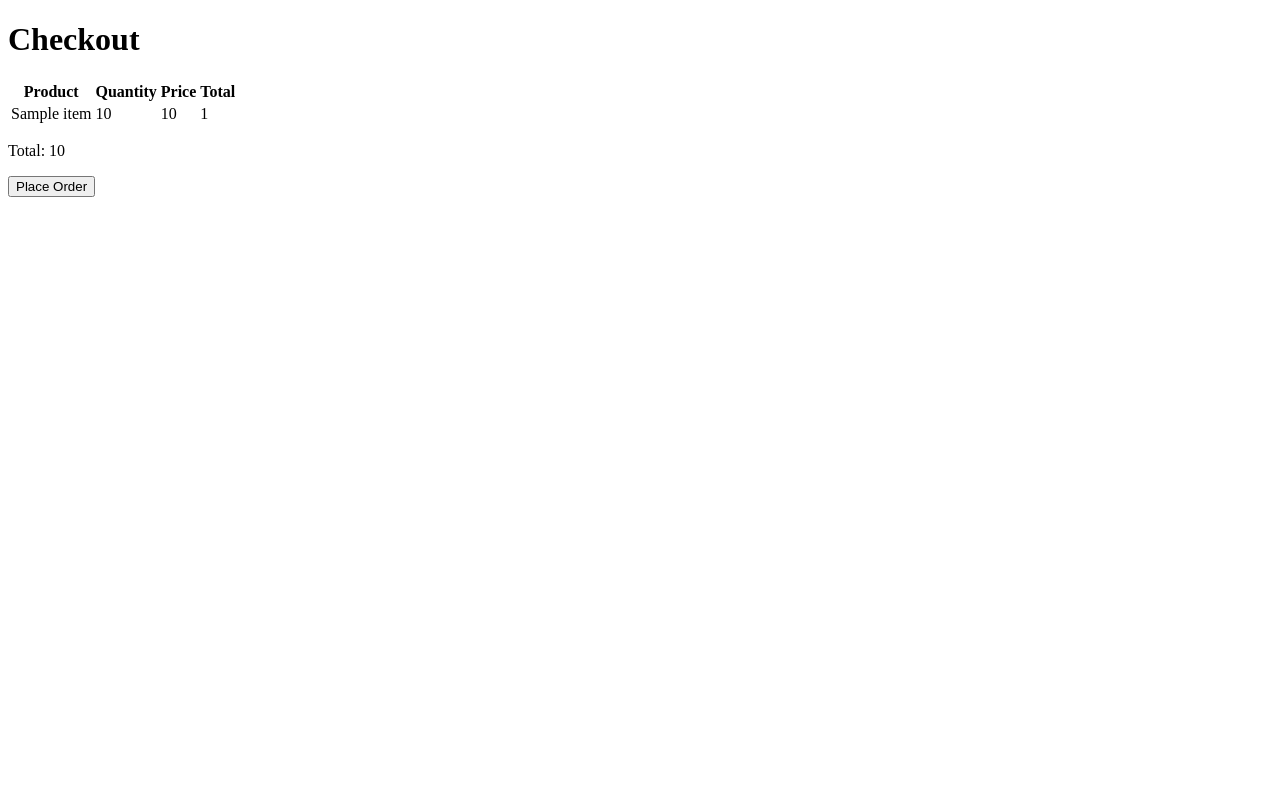
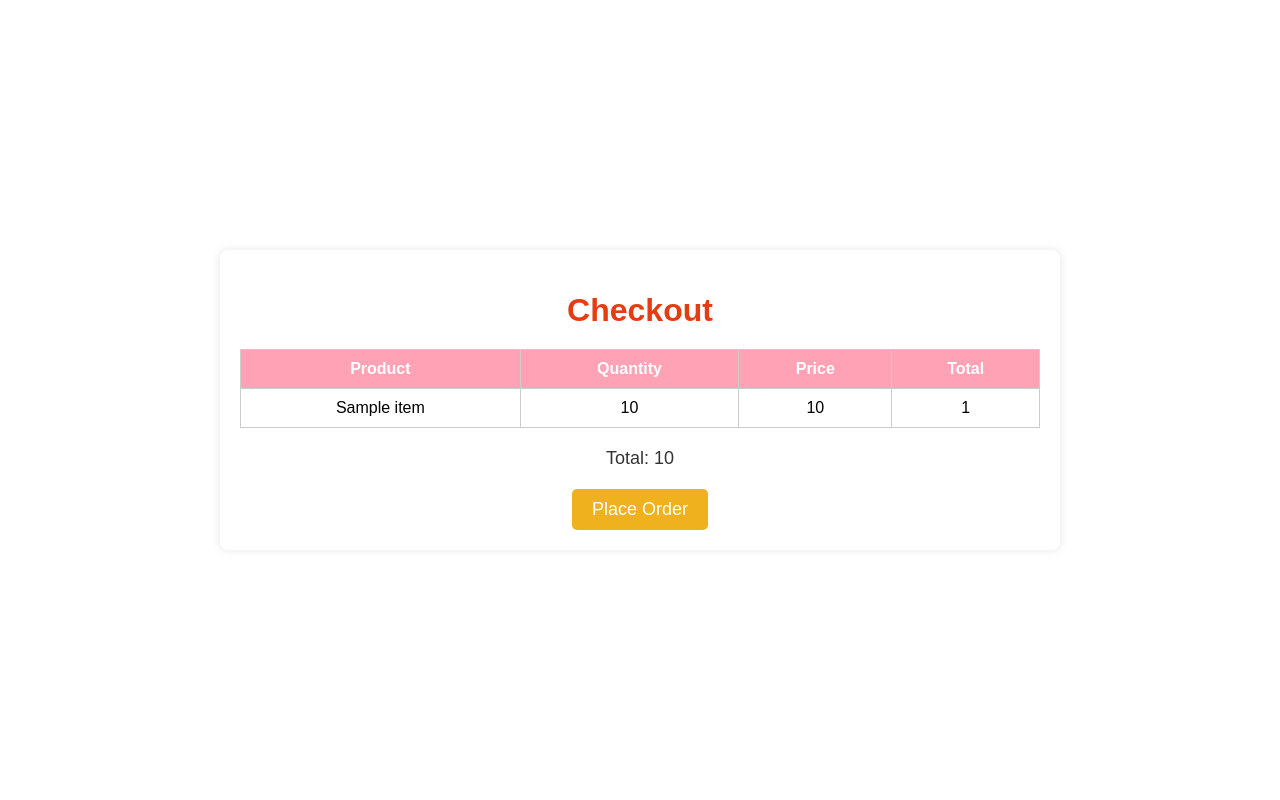
Before and after one commit to Chaitanya2004kabra/Grocery-Store-App, a Flask app: template templates/checkout.html in a window 1280 px wide. Run offline with Flask 3, Linux system fonts and the light colour scheme; the template is opened without the code that fills it: most values are stand-ins (such as "Sample title", 1, 10 or a date in 2020).

Commit message:
Update checkout.html

```diff
--- a/templates/checkout.html
+++ b/templates/checkout.html
@@ -3,8 +3,66 @@
 <head>
     <meta charset="UTF-8">
     <title>Checkout</title>
+    <style>
+        body {
+            font-family: Arial, sans-serif;
+            background-color: #EBE9EI; /* Light background color */
+            margin: 0;
+            padding: 0;
+            display: flex;
+            justify-content: center;
+            align-items: center;
+            height: 100vh;
+        }
+        .container {
+            text-align: center;
+            padding: 20px;
+            background-color: #FFFFFF; /* White background for the container */
+            box-shadow: 0 0 10px rgba(0, 0, 0, 0.1);
+            border-radius: 8px;
+            width: 80%;
+            max-width: 800px; /* Limit the width for larger screens */
+        }
+        h1 {
+            color: #E43D12; /* Heading color */
+            margin-bottom: 20px;
+        }
+        table {
+            width: 100%;
+            border-collapse: collapse;
+            margin-bottom: 20px;
+        }
+        th, td {
+            border: 1px solid #cccccc;
+            padding: 10px;
+            text-align: center;
+        }
+        th {
+            background-color: #FFA2B6; /* Header background color */
+            color: #FFFFFF; /* Header text color */
+        }
+        button {
+            background-color: #EFB11D; /* Button background color */
+            color: #FFFFFF; /* Button text color */
+            border: none;
+            padding: 10px 20px;
+            font-size: 18px;
+            border-radius: 5px;
+            cursor: pointer;
+            transition: background-color 0.3s;
+        }
+        button:hover {
+            background-color: #E43D12; /* Button hover background color */
+        }
+        p {
+            font-size: 18px;
+            color: #333333;
+            margin: 20px 0;
+        }
+    </style>
 </head>
 <body>
+    <div class="container">
         <h1>Checkout</h1>
         <form action="{{ url_for('confirm_order') }}" method="POST">
             <table>
@@ -27,5 +85,6 @@
             <p>Total: {{ total }}</p>
             <button type="submit">Place Order</button>
         </form>
+    </div>
 </body>
 </html>
```
Lines whose indentation alone changed are shown as unchanged.
